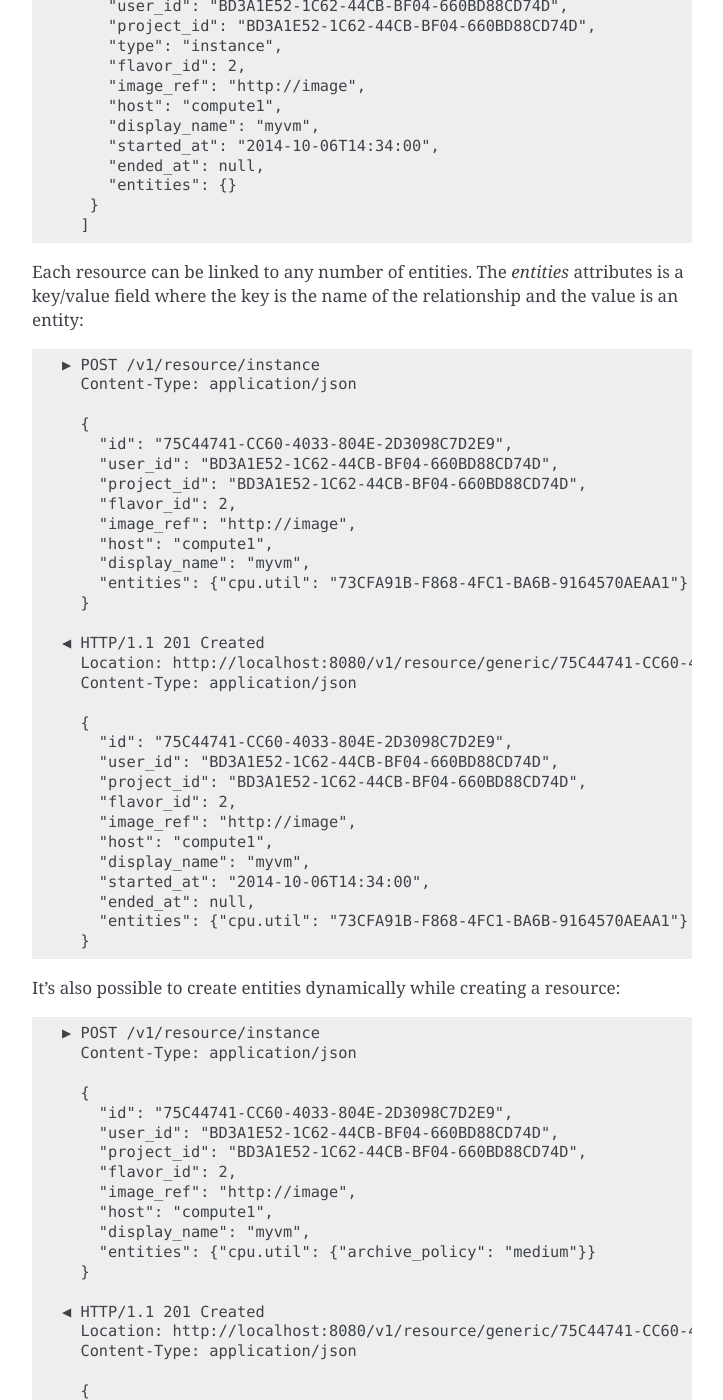
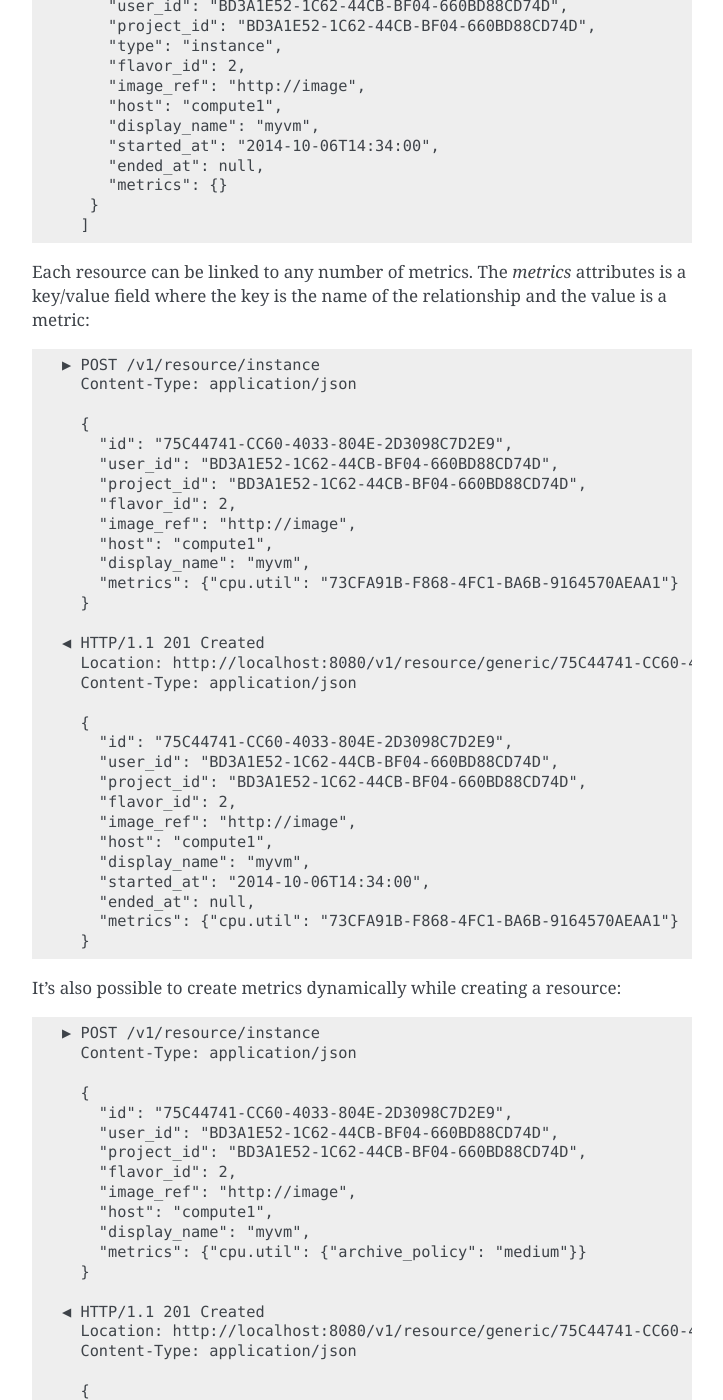
Before and after one commit to gnocchixyz/gnocchi, a Sphinx documentation site: the page built from doc/source/rest.rst, in a window 1280 px wide and 1400 px high, scrolled down 11310 px. Shown: the whole window, without its empty margins (388-1111 px from the left). Built offline with Sphinx 7.4.7, drawn with Linux system fonts in a browser that asks for light colours; the version number is read from the project's files by our own code; some of the changed text lies outside the part shown.

Commit message:
Rename Entity to Metric
This is the Great Rename of 2014! Let's stop using the entity word and
replace with metric, as it's going to be more clear about what these
entities actually are!

Change-Id: I394fdf670cb796aa9477ab3098a77af8ab7bb733

```diff
--- a/doc/source/basic.rst
+++ b/doc/source/basic.rst
@@ -7,7 +7,7 @@
 Gnocchi is a service for managing a set of resources and storing metrics about
 them. It allows its users to create resources (servers, images, volumes…)
 with properties (name, URL, flavors…) and to associate those resources with
-entities (CPU usage, bandwidth…) that are going to metered.
+metrics (CPU usage, bandwidth…) that are going to metered.
 
 The point of Gnocchi is to provide this service and its features in a scalable
 and resilient way. Its functionalities are exposed over an HTTP REST API.
@@ -33,7 +33,7 @@
 provide all the features that are needed to provide correct infrastructure
 measurement.
 
-The *storage* is responsible for storing metrics of created entities. It
+The *storage* is responsible for storing metrics of created metrics. It
 receives timestamps and values and computes aggregations according the the
 defined
 archive policies.
@@ -42,4 +42,4 @@
 their types and their properties. Gnocchi only knows resource types from the
 OpenStack project, but also provides a *generic* type so you can create basic
 resources and handle the resource properties yourself. The indexer is also
-responsible for linking resources with entities.
+responsible for linking resources with metrics.
--- a/doc/source/install.rst
+++ b/doc/source/install.rst
@@ -28,7 +28,7 @@
 +---------------------+--------------------------------------------------------+
 | Option name         | Help                                                   |
 +=====================+========================================================+
-| storage.driver      | The storage driver for entities, Swift by default.     |
+| storage.driver      | The storage driver for metrics, Swift by default.      |
 +---------------------+--------------------------------------------------------+
 | indexer.driver      | The indexer driver, SQLAlchemy by default.             |
 +---------------------+--------------------------------------------------------+
--- a/doc/source/resource_types.rst
+++ b/doc/source/resource_types.rst
@@ -26,7 +26,7 @@
 +------------+----------------+-----------+
 | type       | String         | Yes       |
 +------------+----------------+-----------+
-| entities   | {String: UUID} | No        |
+| metrics    | {String: UUID} | No        |
 +------------+----------------+-----------+
 
 
--- a/doc/source/rest.rst
+++ b/doc/source/rest.rst
@@ -10,21 +10,21 @@
 provide an `X-Auth-Token` header with a valid token for each request sent to
 Gnocchi.
 
-Entities
-========
+Metrics
+=======
 
-Gnocchi provides a resource type that is called *entity*. An entity designates
+Gnocchi provides a resource type that is called *metric*. A metric designates
 any thing that can be measured: the CPU usage of a server, the temperature of a
 room or the number of bytes sent by a network interface.
 
-An entity only has a few properties: a UUID to identify it, and the archive
+A metric only has a few properties: a UUID to identify it, and the archive
 policy that will be used to store and aggregate the measures.
 
-To create an entity, the following API request should be used:
+To create a metric, the following API request should be used:
 
 ::
 
-  ▶ POST /v1/entity
+  ▶ POST /v1/metric
     Content-Type: application/json
 
     {
@@ -32,18 +32,18 @@
     }
 
   ◀ HTTP/1.1 201 Created
-    Location: http://localhost:8080/v1/entity/125F6A9F-D8DB-424D-BFF2-A5F142E2DC03
+    Location: http://localhost:8080/v1/metric/125F6A9F-D8DB-424D-BFF2-A5F142E2DC03
     Content-Type: application/json
 
     {
       "archive_policy": "medium"
     }
 
-Once created, you can retrieve the entity information:
+Once created, you can retrieve the metric information:
 
 ::
 
-  ▶ GET /v1/entity/125F6A9F-D8DB-424D-BFF2-A5F142E2DC03
+  ▶ GET /v1/metric/125F6A9F-D8DB-424D-BFF2-A5F142E2DC03
 
   ◀ HTTP/1.1 200 Ok
     Content-Type: application/json
@@ -57,7 +57,7 @@
 
 ::
 
-  ▶ GET /v1/entity/125F6A9F-D8DB-424D-BFF2-A5F142E2DC03?details=true
+  ▶ GET /v1/metric/125F6A9F-D8DB-424D-BFF2-A5F142E2DC03?details=true
 
   ◀ HTTP/1.1 200 Ok
     Content-Type: application/json
@@ -90,7 +90,7 @@
 
 ::
 
-  ▶ GET /v1/entity/125F6A9F-D8DB-424D-BFF2-A5F142E2DC03
+  ▶ GET /v1/metric/125F6A9F-D8DB-424D-BFF2-A5F142E2DC03
     Accept: application/json; details=true
 
   ◀ HTTP/1.1 200 Ok
@@ -119,11 +119,11 @@
       }
     }
 
-It is possible to send metrics to the entity:
+It is possible to send metrics to the metric:
 
 ::
 
-  ▶ POST /v1/entity/125F6A9F-D8DB-424D-BFF2-A5F142E2DC03/measures
+  ▶ POST /v1/metric/125F6A9F-D8DB-424D-BFF2-A5F142E2DC03/measures
     Content-Type: application/json
 
     [
@@ -149,7 +149,7 @@
 .. IMPORTANT::
 
    While it is possible to send any number of (timestamp, value), it is still
-   needed to honor constraints defined by the archive policy used by the entity,
+   needed to honor constraints defined by the archive policy used by the metric,
    such as the maximum timespan.
 
 
@@ -158,7 +158,7 @@
 
 ::
 
-  ▶ GET /v1/entity/125F6A9F-D8DB-424D-BFF2-A5F142E2DC03/measures
+  ▶ GET /v1/metric/125F6A9F-D8DB-424D-BFF2-A5F142E2DC03/measures
 
   ◀ HTTP/1.1 200 OK
     Content-Type: application/json
@@ -180,7 +180,7 @@
 
 ::
 
-  ▶ GET /v1/entity/125F6A9F-D8DB-424D-BFF2-A5F142E2DC03/measures?start=2014-10-06T14:34
+  ▶ GET /v1/metric/125F6A9F-D8DB-424D-BFF2-A5F142E2DC03/measures?start=2014-10-06T14:34
 
   ◀ HTTP/1.1 200 OK
     Content-Type: application/json
@@ -195,7 +195,7 @@
 
 ::
 
-  ▶ GET /v1/entity/125F6A9F-D8DB-424D-BFF2-A5F142E2DC03/measures?aggregation=max
+  ▶ GET /v1/metric/125F6A9F-D8DB-424D-BFF2-A5F142E2DC03/measures?aggregation=max
 
   ◀ HTTP/1.1 200 OK
     Content-Type: application/json
@@ -211,7 +211,7 @@
 Archive Policy
 ==============
 
-When sending measures for an entity to Gnocchi, the values are dynamically
+When sending measures for a metric to Gnocchi, the values are dynamically
 aggregated. That means that Gnocchi does not store all sent measures, but
 aggregates them over a certain period of time. Gnocchi provides several
 aggregation methods (mean, min, max, sum…) that are builtin.
@@ -394,7 +394,7 @@
       "image_ref": "http://image",
       "host": "compute1",
       "display_name": "myvm",
-      "entities": {}
+      "metrics": {}
     }
 
   ◀ HTTP/1.1 201 Created
@@ -411,7 +411,7 @@
       "display_name": "myvm",
       "started_at": "2014-10-06T14:34:00",
       "ended_at": null,
-      "entities": {}
+      "metrics": {}
     }
 
 
@@ -438,7 +438,7 @@
       "display_name": "myvm",
       "started_at": "2014-10-06T14:34:00",
       "ended_at": null,
-      "entities": {}
+      "metrics": {}
     }
 
 
@@ -469,7 +469,7 @@
       "display_name": "myvm",
       "started_at": "2014-10-06T14:34:00",
       "ended_at": null,
-      "entities": {}
+      "metrics": {}
     }
 
 
@@ -500,7 +500,7 @@
        "type": "instance",
        "started_at": "2014-10-06T14:34:00",
        "ended_at": null,
-       "entities": {}
+       "metrics": {}
      },
      {
        "id": "63F07754-F52D-4321-A422-138D019E0EF1",
@@ -509,7 +509,7 @@
        "type": "swift_account",
        "started_at": "2014-10-06T14:34:00",
        "ended_at": null,
-       "entities": {}
+       "metrics": {}
      }
     ]
 
@@ -537,7 +537,7 @@
        "display_name": "myvm",
        "started_at": "2014-10-06T14:34:00",
        "ended_at": null,
-       "entities": {}
+       "metrics": {}
      }
     ]
 
@@ -563,7 +563,7 @@
        "display_name": "myvm",
        "started_at": "2014-10-06T14:34:00",
        "ended_at": null,
-       "entities": {}
+       "metrics": {}
      },
      {
        "id": "63F07754-F52D-4321-A422-138D019E0EF1",
@@ -572,7 +572,7 @@
        "type": "swift_account",
        "started_at": "2014-10-06T14:34:00",
        "ended_at": null,
-       "entities": {}
+       "metrics": {}
      }
     ]
 
@@ -598,13 +598,13 @@
        "display_name": "myvm",
        "started_at": "2014-10-06T14:34:00",
        "ended_at": null,
-       "entities": {}
+       "metrics": {}
      }
     ]
 
-Each resource can be linked to any number of entities. The `entities` attributes
+Each resource can be linked to any number of metrics. The `metrics` attributes
 is a key/value field where the key is the name of the relationship and the value
-is an entity:
+is a metric:
 
 ::
 
@@ -619,7 +619,7 @@
       "image_ref": "http://image",
       "host": "compute1",
       "display_name": "myvm",
-      "entities": {"cpu.util": "73CFA91B-F868-4FC1-BA6B-9164570AEAA1"}
+      "metrics": {"cpu.util": "73CFA91B-F868-4FC1-BA6B-9164570AEAA1"}
     }
 
   ◀ HTTP/1.1 201 Created
@@ -636,10 +636,10 @@
       "display_name": "myvm",
       "started_at": "2014-10-06T14:34:00",
       "ended_at": null,
-      "entities": {"cpu.util": "73CFA91B-F868-4FC1-BA6B-9164570AEAA1"}
+      "metrics": {"cpu.util": "73CFA91B-F868-4FC1-BA6B-9164570AEAA1"}
     }
 
-It's also possible to create entities dynamically while creating a resource:
+It's also possible to create metrics dynamically while creating a resource:
 
 ::
 
@@ -654,7 +654,7 @@
       "image_ref": "http://image",
       "host": "compute1",
       "display_name": "myvm",
-      "entities": {"cpu.util": {"archive_policy": "medium"}}
+      "metrics": {"cpu.util": {"archive_policy": "medium"}}
     }
 
   ◀ HTTP/1.1 201 Created
@@ -671,16 +671,16 @@
       "display_name": "myvm",
       "started_at": "2014-10-06T14:34:00",
       "ended_at": null,
-      "entities": {"cpu.util": "2B9D2EAD-E14D-40C8-B50A-A94841F64D92"}
+      "metrics": {"cpu.util": "2B9D2EAD-E14D-40C8-B50A-A94841F64D92"}
     }
 
 
-The entity associated with a resource an be accessed and manipulated using the
-usual `/v1/entity` endpoint or using the named relationship with the resource:
+The metric associated with a resource an be accessed and manipulated using the
+usual `/v1/metric` endpoint or using the named relationship with the resource:
 
 ::
 
-  ▶ GET /v1/resource/generic/75C44741-CC60-4033-804E-2D3098C7D2E9/entity/cpu.util/measures?start=2014-10-06T14:34
+  ▶ GET /v1/resource/generic/75C44741-CC60-4033-804E-2D3098C7D2E9/metric/cpu.util/measures?start=2014-10-06T14:34
 
   ◀ HTTP/1.1 200 OK
     Content-Type: application/json
@@ -689,11 +689,11 @@
       ["2014-10-06T14:34:00", 60.0, 7]
     ]
 
-The same endpoint can be used to append entities to a resource:
+The same endpoint can be used to append metrics to a resource:
 
 ::
 
-  ▶ POST /v1/resource/generic/75C44741-CC60-4033-804E-2D3098C7D2E9/entity
+  ▶ POST /v1/resource/generic/75C44741-CC60-4033-804E-2D3098C7D2E9/metric
     Content-Type: application/json
 
     [
```
Also changed, not shown: 16 other files.
